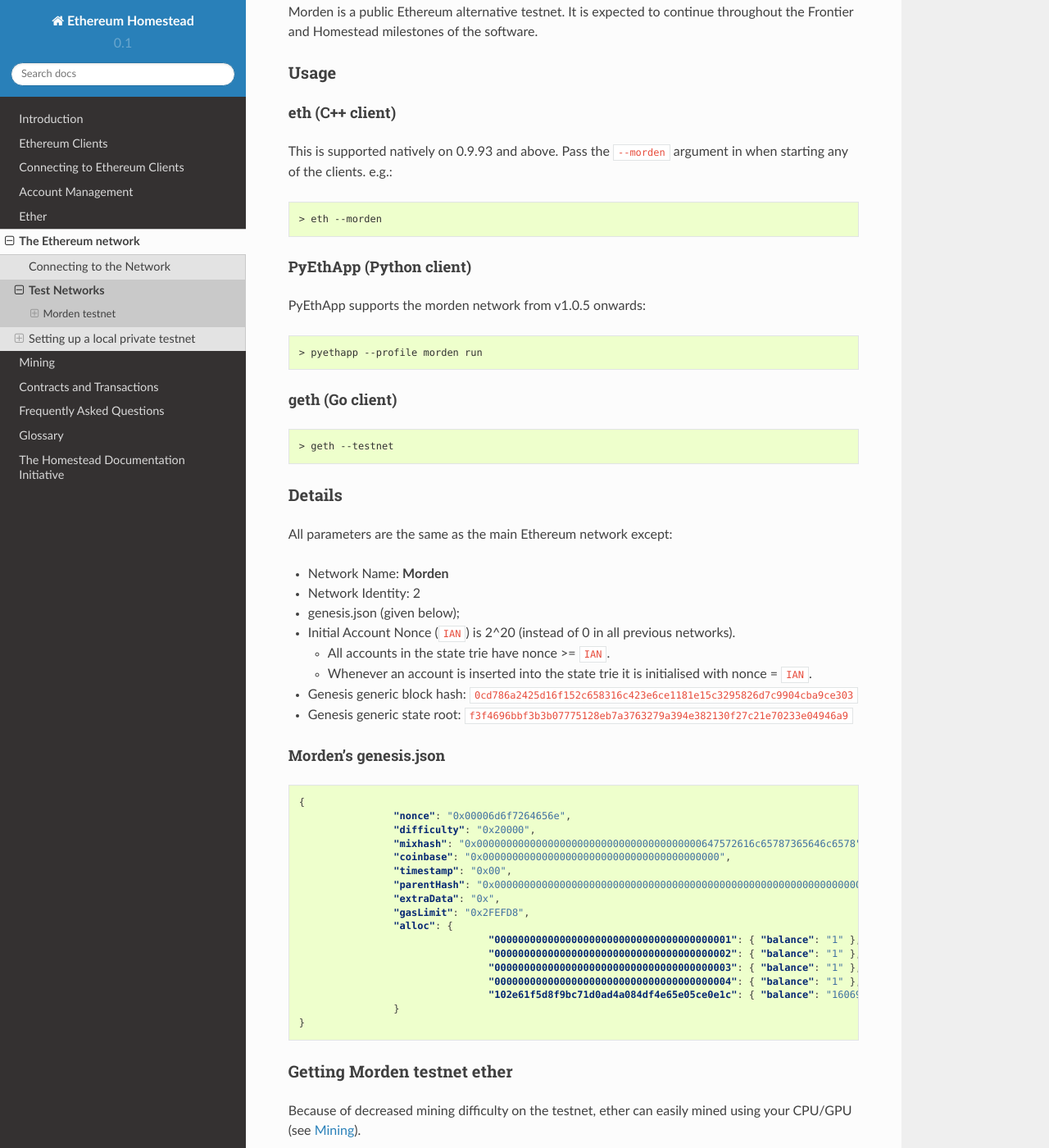
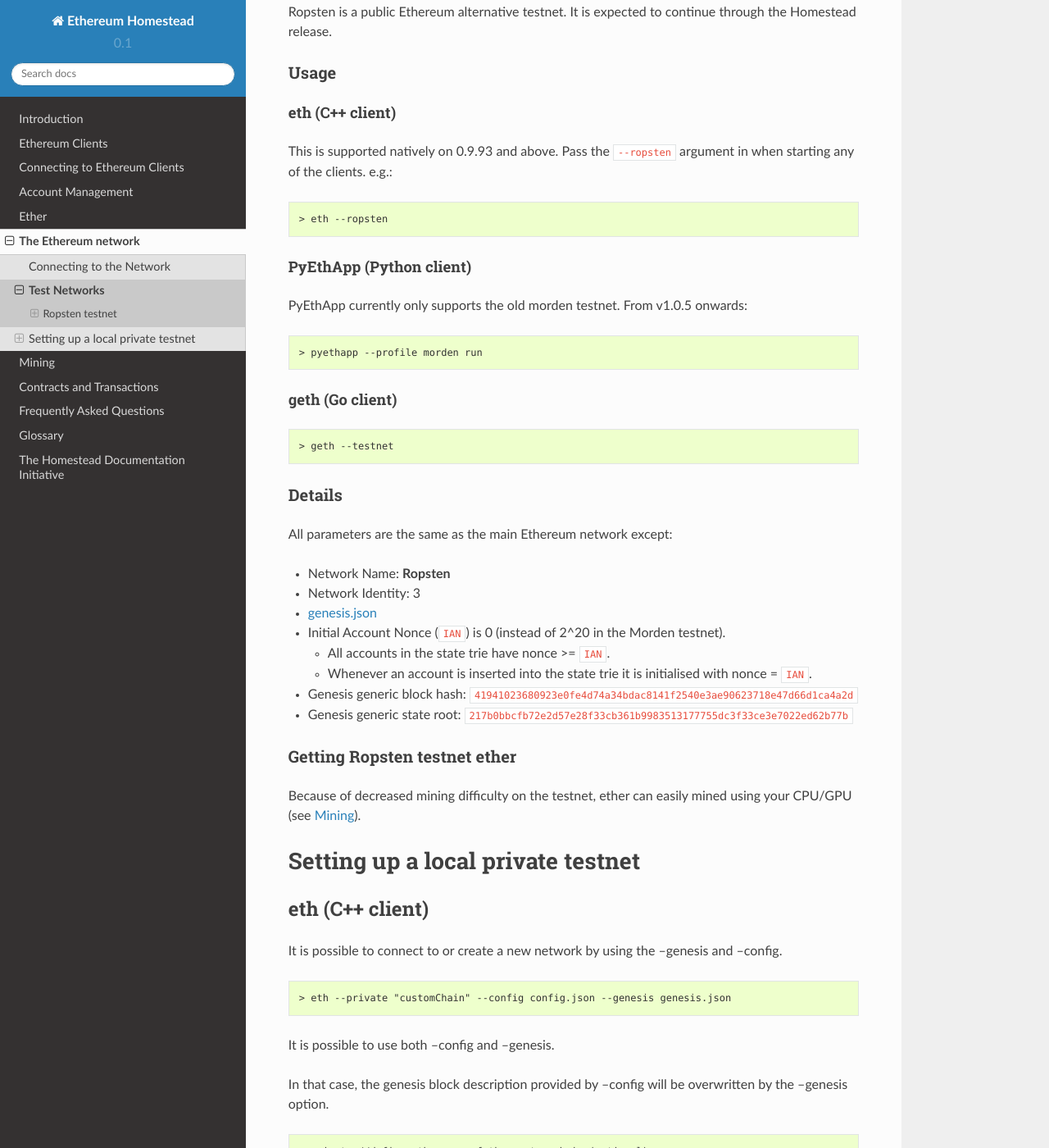
Before and after one commit to ethereum/homestead-guide, a Sphinx documentation site: the page built from source/network/test-networks.rst, in a window 1280 px wide and 1400 px high, scrolled down 213 px. Shown: the whole window at 82% size. Built offline with Sphinx 7.4.7 and the Read the Docs theme 2.0.0, drawn with Linux system fonts in a browser that asks for light colours; some of the changed text lies outside the part shown.

Commit message:
Update testnet references from Morden to Ropsten

```diff
--- a/source/glossary.rst
+++ b/source/glossary.rst
@@ -218,7 +218,10 @@
       The Frontier pre-release, which launched on May 9th 2015. It was meant for developers to help test the limits of the Ethereum blockchain.
 
    morden
-      Morden is the first Ethereum alternative testnet. It is expected to continue throughout the Frontier and Homestead era.
+      Morden was the first Ethereum alternative testnet.
+
+   ropsten
+      Ropsten is a testnet forked from Morden in November 2016 due to increasing mining difficulty, and a client consensus issue.
 
    testnet
       A mirror network of the production Ethereum network that is meant for testing. See Morden.
--- a/source/mining.rst
+++ b/source/mining.rst
@@ -84,7 +84,7 @@
 CPU mining
 ================================================================================
 
-You can use your computer's central processing unit (CPU) to mine ether. This is no longer profitable, since GPU miners are roughly two orders of magnitude more efficient. However, you can use CPU mining to mine on the Morden testnet or a private chain for the purposes of creating the ether you need to test contracts and transactions without spending your real ether on the live network.
+You can use your computer's central processing unit (CPU) to mine ether. This is no longer profitable, since GPU miners are roughly two orders of magnitude more efficient. However, you can use CPU mining to mine on the Ropsten testnet or a private chain for the purposes of creating the ether you need to test contracts and transactions without spending your real ether on the live network.
 
 .. note:: The testnet ether has no value other than using it for testing purposes (see :ref:`test-networks`).
 
--- a/source/network/connecting-to-the-network.rst
+++ b/source/network/connecting-to-the-network.rst
@@ -16,7 +16,7 @@
 `EthStats\.net <https://ethstats.net/>`_ is a dashboard of live statistics of the Ethereum network. This dashboard displays important information such as the current block, hash difficulty, gas price, and gas spending. The nodes shown on the page are only a selection of actual nodes on the network.
 Anyone is allowed to add their node to the EthStats dashboard. The `Eth\-Netstats README on Github <https://github.com/cubedro/eth-netstats>`_ describes how to connect.
 
-`EtherNodes\.org <https://www.ethernodes.org/>`_ displays current and historical data on node count and other information on both the Ethereum mainnet and Morden testnet.
+`EtherNodes\.org <https://www.ethernodes.org/>`_ displays current and historical data on node count and other information on both the Ethereum mainnet and Ropsten testnet.
 
 `Distribution of client implementations on the current live network <https://etherchain.org/nodes>`_ - Realtime stats on EtherChain.
 
--- a/source/network/test-networks.rst
+++ b/source/network/test-networks.rst
@@ -4,10 +4,10 @@
 Test Networks
 ********************************************************************************
 
-Morden testnet
+Ropsten testnet
 ================================================================================
-Morden is a public Ethereum alternative testnet. It is expected to
-continue throughout the Frontier and Homestead milestones of the software.
+Ropsten is a public Ethereum alternative testnet. It is expected to
+continue through the Homestead release.
 
 Usage
 --------------------------------------------------------------------------------
@@ -15,16 +15,16 @@
 eth (C++ client)
 ^^^^^^^^^^^^^^^^^^^^^^^^^^^^^^^^^^^^^^^^^^^^^^^^^^^^^^^^^^^^^^^^^^^^^^^^^^^^^^^^
 
-This is supported natively on 0.9.93 and above. Pass the ``--morden`` argument in when starting any of the clients. e.g.:
+This is supported natively on 0.9.93 and above. Pass the ``--ropsten`` argument in when starting any of the clients. e.g.:
 
 .. code:: Console
 
-   > eth --morden
+   > eth --ropsten
 
 PyEthApp (Python client)
 ^^^^^^^^^^^^^^^^^^^^^^^^^^^^^^^^^^^^^^^^^^^^^^^^^^^^^^^^^^^^^^^^^^^^^^^^^^^^^^^^
 
-PyEthApp supports the morden network from v1.0.5 onwards:
+PyEthApp currently only supports the old morden testnet. From v1.0.5 onwards:
 
 .. code:: Console
 
@@ -41,45 +41,21 @@
 --------------------------------------------------------------------------------
 All parameters are the same as the main Ethereum network except:
 
--  Network Name: **Morden**
--  Network Identity: 2
--  genesis.json (given below);
--  Initial Account Nonce (``IAN``) is 2^20 (instead of 0 in all previous
-   networks).
+-  Network Name: **Ropsten**
+-  Network Identity: 3
+-  `genesis.json <https://github.com/paritytech/parity/blob/master/ethcore/res/ethereum/ropsten.json>`_
+-  Initial Account Nonce (``IAN``) is 0 (instead of 2^20 in the Morden testnet).
 
    -  All accounts in the state trie have nonce >= ``IAN``.
    -  Whenever an account is inserted into the state trie it is
       initialised with nonce = ``IAN``.
 
 -  Genesis generic block hash:
-   ``0cd786a2425d16f152c658316c423e6ce1181e15c3295826d7c9904cba9ce303``
+   ``41941023680923e0fe4d74a34bdac8141f2540e3ae90623718e47d66d1ca4a2d``
 -  Genesis generic state root:
-   ``f3f4696bbf3b3b07775128eb7a3763279a394e382130f27c21e70233e04946a9``
+   ``217b0bbcfb72e2d57e28f33cb361b9983513177755dc3f33ce3e7022ed62b77b``
 
-Morden's genesis.json
-^^^^^^^^^^^^^^^^^^^^^^^^^^^^^^^^^^^^^^^^^^^^^^^^^^^^^^^^^^^^^^^^^^^^^^^^^^^^^^^^
-
-.. code:: JSON
-
-	{
-			"nonce": "0x00006d6f7264656e",
-			"difficulty": "0x20000",
-			"mixhash": "0x00000000000000000000000000000000000000647572616c65787365646c6578",
-			"coinbase": "0x0000000000000000000000000000000000000000",
-			"timestamp": "0x00",
-			"parentHash": "0x0000000000000000000000000000000000000000000000000000000000000000",
-			"extraData": "0x",
-			"gasLimit": "0x2FEFD8",
-			"alloc": {
-					"0000000000000000000000000000000000000001": { "balance": "1" },
-					"0000000000000000000000000000000000000002": { "balance": "1" },
-					"0000000000000000000000000000000000000003": { "balance": "1" },
-					"0000000000000000000000000000000000000004": { "balance": "1" },
-					"102e61f5d8f9bc71d0ad4a084df4e65e05ce0e1c": { "balance": "1606938044258990275541962092341162602522202993782792835301376" }
-			}
-	}
-
-Getting Morden testnet ether
+Getting Ropsten testnet ether
 --------------------------------------------------------------------------------
 
 Because of decreased mining difficulty on the testnet, ether can easily mined using your CPU/GPU (see :ref:`mining`).
@@ -203,7 +179,7 @@
 
 You either pre-generate or mine your own ether on a private
 testnet. It is a much more cost effective way of trying out
-Ethereum and you can avoid having to mine or find Morden test ether.
+Ethereum and you can avoid having to mine or find Ropsten test ether.
 
 The things that are required to specify in a private chain are:
  - Custom Genesis File
```
